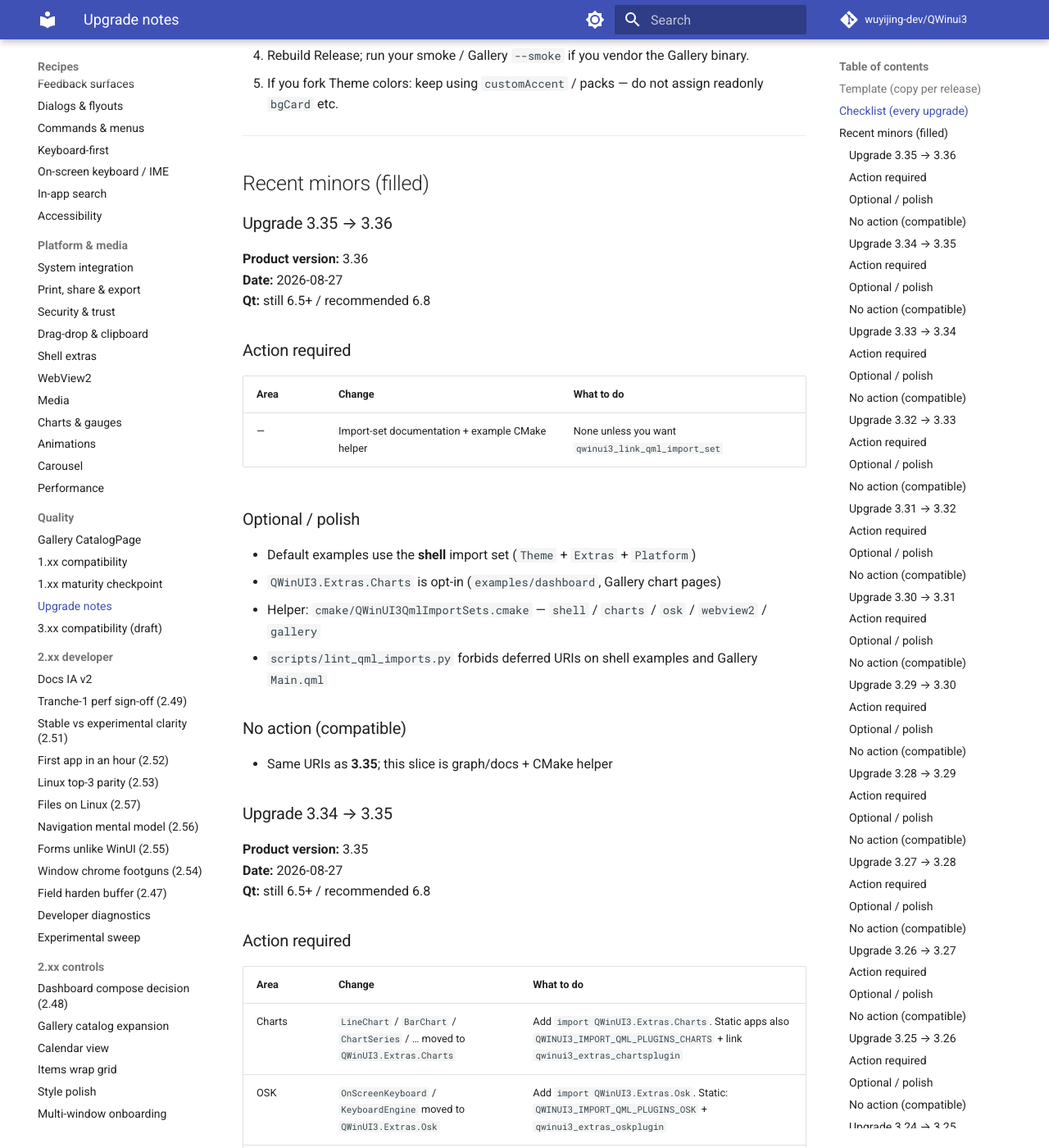
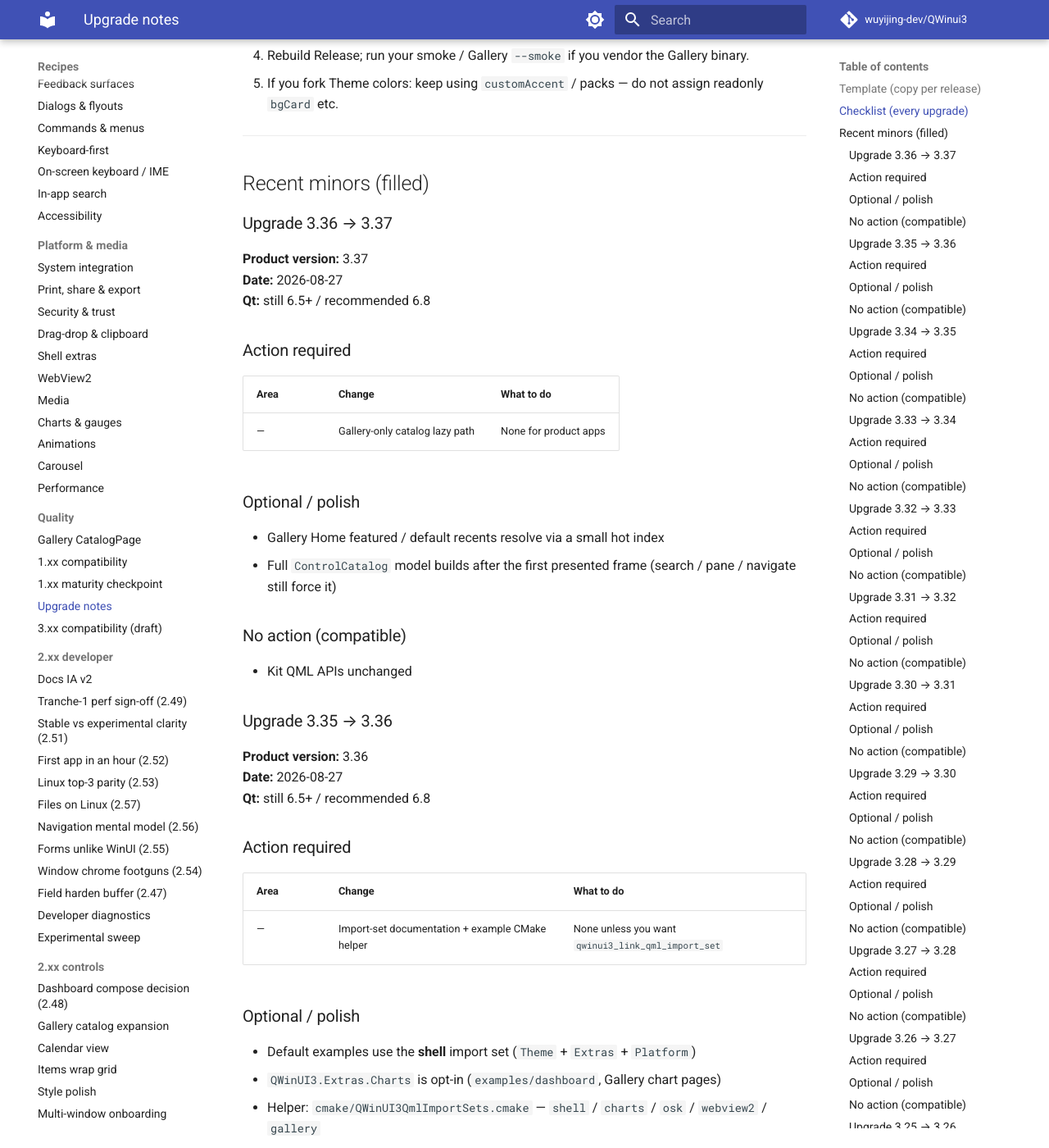
Before and after one commit to wuyijing-dev/QWinui3, an MkDocs documentation site: the page built from docs/upgrade-notes.md, in a window 1280 px wide and 1400 px high, scrolled down 1111 px. Shown: the whole window at 82% size. Built offline with MkDocs 1.6.1 and Material for MkDocs 9.7.7, drawn with Linux system fonts in a browser that asks for light colours; comment, search, counter and statistics services are not loaded.

Commit message:
Ship 3.37 lazy Gallery ControlCatalog so Home does not parse the full model (S14).

```diff
--- a/CMakeLists.txt
+++ b/CMakeLists.txt
@@ -17,7 +17,7 @@
 
 # Product version is X.YY (two-digit minor), e.g. 1.00, 1.01, 1.10.
 # Git tags / packages use v${QWINUI3_VERSION}. CMake needs major.minor.patch.
-set(QWINUI3_VERSION "3.36")
+set(QWINUI3_VERSION "3.37")
 if(NOT QWINUI3_VERSION MATCHES "^[0-9]+\\.[0-9][0-9]$")
     message(FATAL_ERROR "QWINUI3_VERSION must be X.YY (two-digit minor), got '${QWINUI3_VERSION}'")
 endif()
--- a/docs/upgrade-notes.md
+++ b/docs/upgrade-notes.md
@@ -46,6 +46,24 @@
 ---
 
 ## Recent minors (filled)
+
+### Upgrade 3.36 → 3.37
+
+**Product version:** 3.37
+**Date:** 2026-08-27
+**Qt:** still 6.5+ / recommended 6.8
+
+### Action required
+| Area | Change | What to do |
+|------|--------|------------|
+| — | Gallery-only catalog lazy path | None for product apps |
+
+### Optional / polish
+- Gallery Home featured / default recents resolve via a small hot index
+- Full `ControlCatalog` model builds after the first presented frame (search / pane / navigate still force it)
+
+### No action (compatible)
+- Kit QML APIs unchanged
 
 ### Upgrade 3.35 → 3.36
 
```
Also changed, not shown: ROADMAP.md (+4 -4 lines), docs/checkpoint-390.md (+1 -1 lines), docs/performance.md (+2 -1 lines), docs/roadmap.md (+2 -2 lines), 3 other files.
